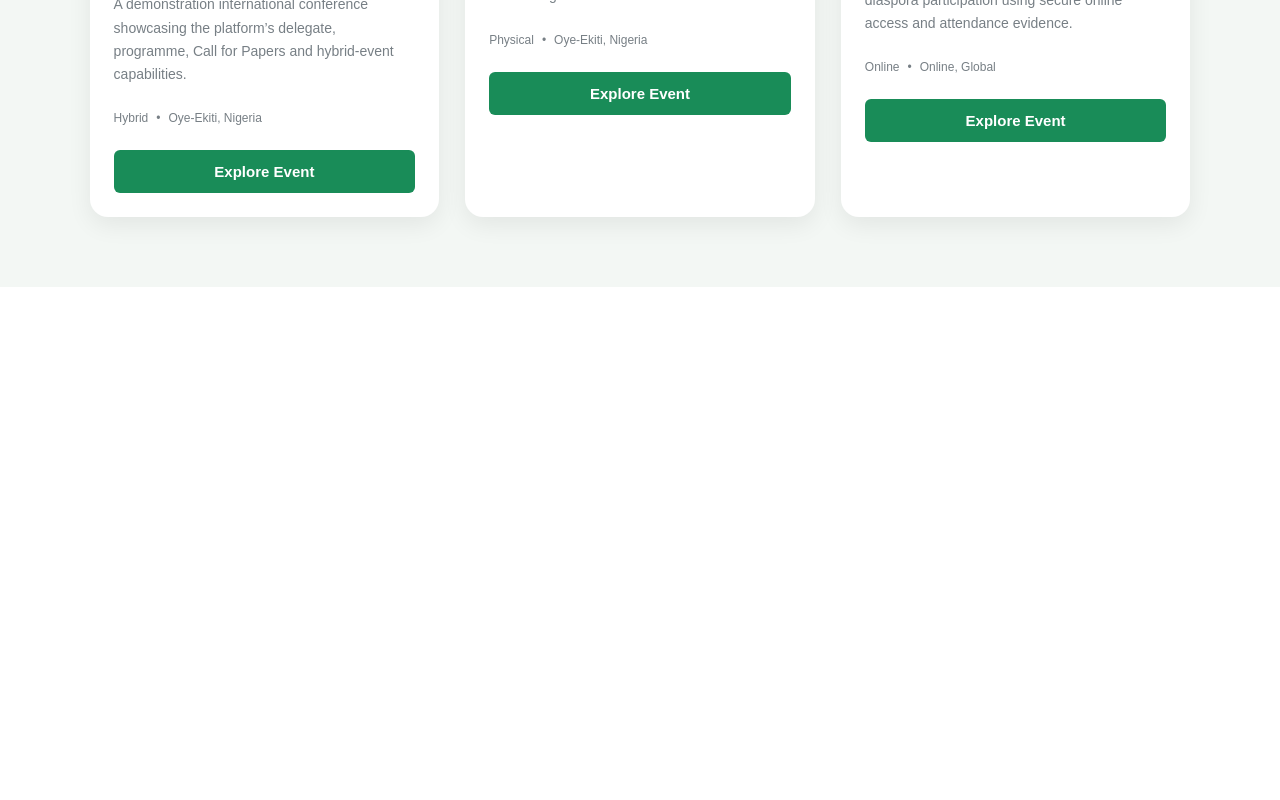
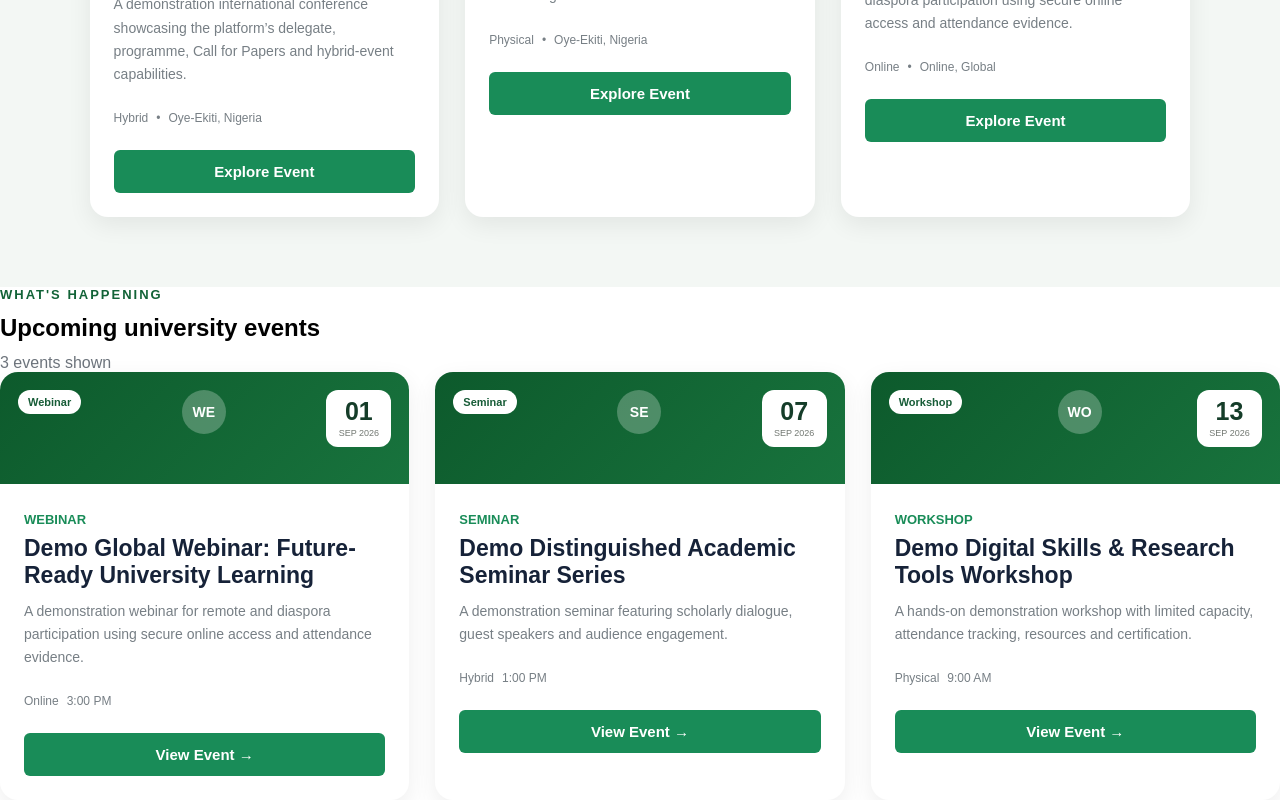
Before and after one commit to Oluwajuwonlo03/Campus-event-management-system, a React (Vite) app: page / in a window 1280 px wide. Shown: the part 534-1334 px from the top of the page. Before the commit the page ends 821 px from the top, so only its background shows below. Built offline with nearby package versions, Linux system fonts and the light colour scheme.

Commit message:
Added ExploreEvents component with styled event cards

```diff
--- a/src/App.css
+++ b/src/App.css
@@ -104,6 +104,27 @@ body {
   justify-content: space-between;
   align-items: flex-start;
   gap: 10px;
+}
+
+.event-badge{
+  width: 44px;
+  height: 44px;
+  border-radius: 50%;
+  background: rgba(255, 255, 255, 0.25);
+  color: white;
+  display: flex;
+  align-items: center;
+  justify-content: center;
+  font-weight: 700;
+  font-size: 14px;
+}
+
+.event-category{
+  margin: 0 0 8px;
+  color: #198c58;
+  font-size: 13px;
+  font-weight: 700;
+  text-transform: uppercase;
 }
 
 
--- a/src/App.jsx
+++ b/src/App.jsx
@@ -1,10 +1,12 @@
 import FeaturedEvents from "./components/FeaturedEvents";
+import ExploreEvents from "./components/ExploreEvents";
 import "./App.css";
 
 function App() {
   return (
     <>
       <FeaturedEvents />
+      <ExploreEvents/>
     </>
   );
 }
--- /dev/null
+++ b/src/components/ExploreEvents.jsx
@@ -0,0 +1,76 @@
+function ExploreEvents() {
+  const events = [
+    {
+      type: "Webinar",
+      format: "Online",
+      day: "01",
+      month: "SEP",
+      year: "2026",
+      time: "3:00 PM",
+      title: "Demo Global Webinar: Future-Ready University Learning",
+      description: "A demonstration webinar for remote and diaspora participation using secure online access and attendance evidence.",
+    },
+    {
+      type: "Seminar",
+      format: "Hybrid",
+      day: "07",
+      month: "SEP",
+      year: "2026",
+      time: "1:00 PM",
+      title: "Demo Distinguished Academic Seminar Series",
+      description: "A demonstration seminar featuring scholarly dialogue, guest speakers and audience engagement.",
+    },
+    {
+      type: "Workshop",
+      format: "Physical",
+      day: "13",
+      month: "SEP",
+      year: "2026",
+      time: "9:00 AM",
+      title: "Demo Digital Skills & Research Tools Workshop",
+      description: "A hands-on demonstration workshop with limited capacity, attendance tracking, resources and certification.",
+    },
+  ];
+
+  return (
+    <section className="explore-events">
+      <div className="explore-header">
+        <p className="section-label">WHAT'S HAPPENING</p>
+        <h2>Upcoming university events</h2>
+        <p className="section-description">{events.length} events shown</p>
+      </div>
+
+      <div className="events-grid">
+        {events.map((event, index) => (
+          <div className="event-card" key={index}>
+            <div className="event-top">
+              <div className="event-tags">
+                <span className="event-type">{event.type}</span>
+              </div>
+              <div className="event-badge">
+                {event.type.slice(0,2).toUpperCase()}
+                </div>
+                <div className="event-date">
+                    <strong>{event.day}</strong>
+                    <span>{event.month} {event.year}</span>
+              </div>
+            </div>
+
+            <div className="event-content">
+                <p className="event-category">{event.type}</p>
+              <h3>{event.title}</h3>
+              <p className="event-description">{event.description}</p>
+              <div className="event-info">
+                <span>{event.format}</span>
+                <span>{event.time}</span>
+              </div>
+              <button className="explore-button">View Event →</button>
+            </div>
+          </div>
+        ))}
+      </div>
+    </section>
+  );
+}
+
+export default ExploreEvents;
```
